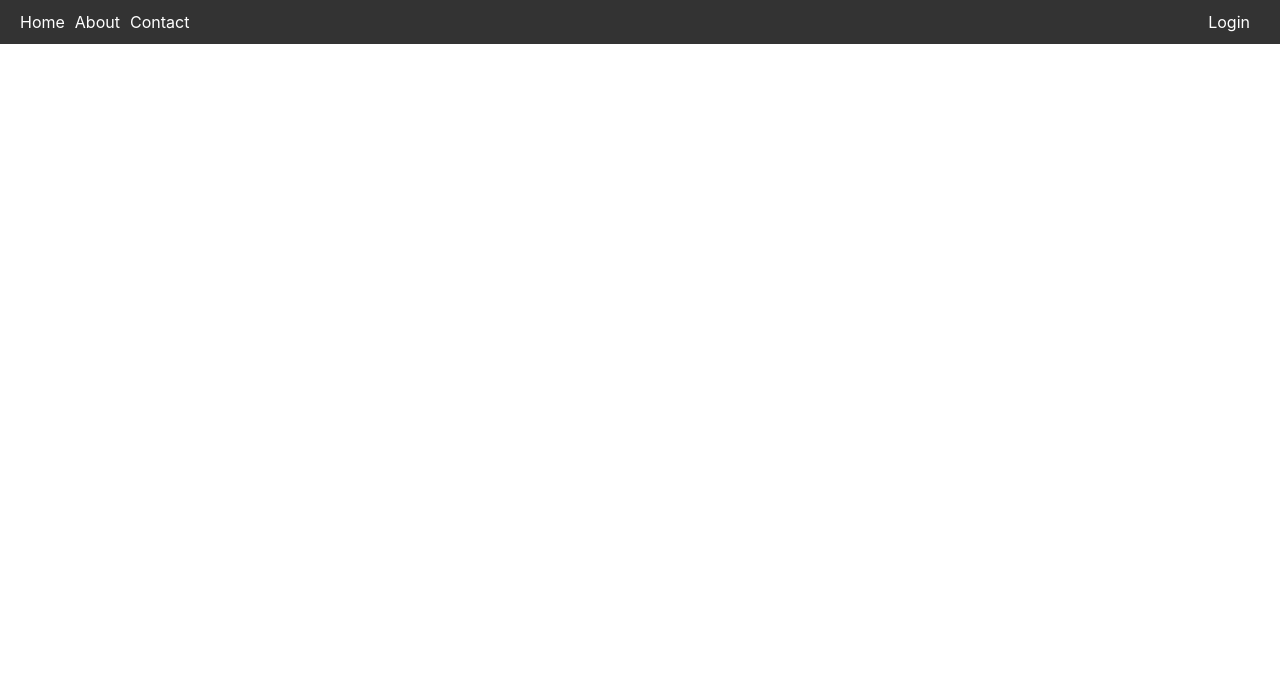
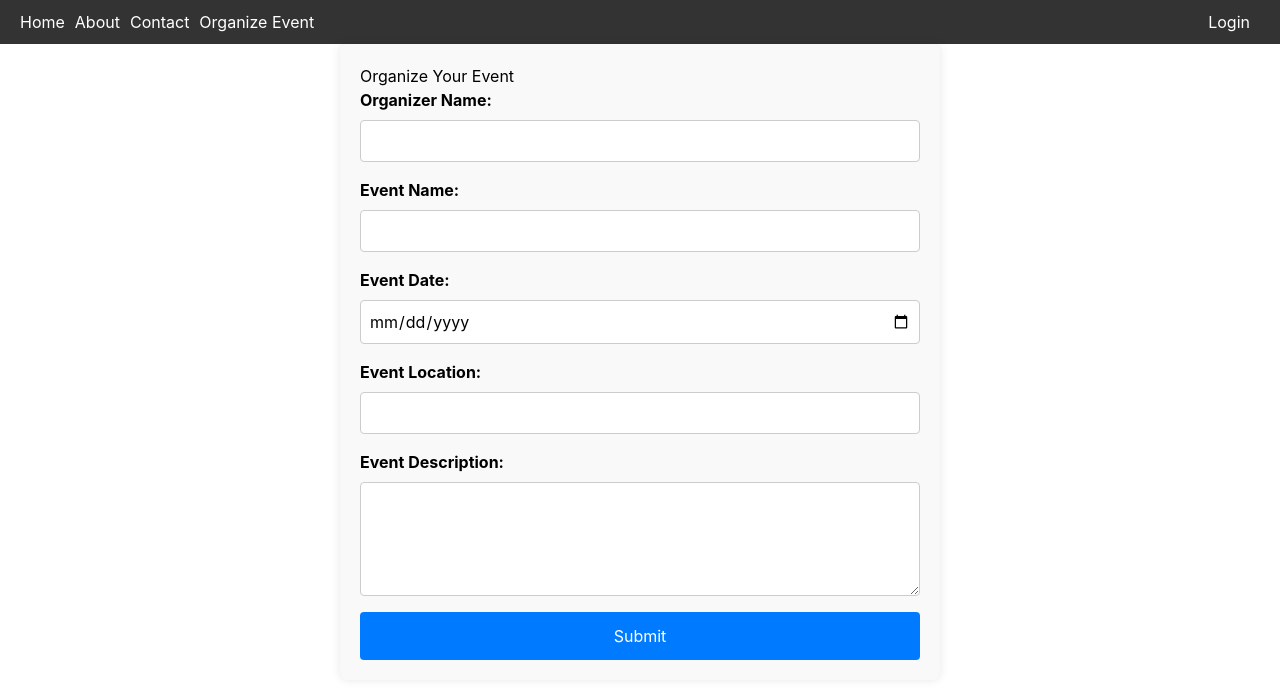
Before and after one commit to Battlebee12/LogicLegends, a React (Create React App) app in the folder event_ticketing/: page /organize-event in a window 1280 px wide. Shown: the top 698 px of the page. Built offline with nearby package versions, Linux system fonts and the light colour scheme.

Commit message:
navbar debug

```diff
--- a/event_ticketing/src/App.js
+++ b/event_ticketing/src/App.js
@@ -7,6 +7,7 @@ import EventList from './Eventlist';
 import About from './about';
 import Contact from './contact';
 import EventDetails from './EventDetails';
+import OrganizeEvent from './Organize';
 
 import ConfirmationPage from './ConfirmationPage';
 import PaymentPage from './Checkout';
@@ -16,7 +17,7 @@ function App() {
     <Router>
       <Navbar />
       <Routes>
-        <Route path="/" element={<EventList />} />
+        <Route path="/event-list" element={<EventList />} />
         <Route path="/login" element={<LandingContent />} />
         <Route path="/sign-up" element={<Signup />} />
         <Route path="/about" element={<About />} />
@@ -24,6 +25,7 @@ function App() {
         <Route path="/event-details/:id" element={<EventDetails />} />
         <Route path="/checkout/:id" element={<PaymentPage />} />
         <Route path="/confirmation" element={<ConfirmationPage />} />
+        <Route path="/organize-event" element={<OrganizeEvent/>}/>
       </Routes>
     </Router>
   );
--- a/event_ticketing/src/Navbar.js
+++ b/event_ticketing/src/Navbar.js
@@ -1,4 +1,4 @@
-import React from 'react';
+import React, { useState } from 'react';
 import { Link, useNavigate } from 'react-router-dom';
 import styled from 'styled-components';
 
@@ -29,10 +29,45 @@ const NavbarWrapper = styled.nav`
       text-decoration: underline;
     }
   }
+
+  .dropdown {
+    position: relative;
+    display: inline-block;
+    margin-left: 10px;
+  }
+
+  .dropdown-content {
+    display: none;
+    position: absolute;
+    background-color: #f9f9f9;
+    min-width: 160px;
+    box-shadow: 0 8px 16px 0 rgba(0,0,0,0.2);
+    z-index: 1;
+  }
+
+  .dropdown:hover .dropdown-content {
+    display: block;
+  }
+
+  .dropdown-content a {
+    color: black;
+    padding: 12px 16px;
+    text-decoration: none;
+    display: block;
+  }
+
+  .dropdown-content a:hover {
+    background-color: #ddd;
+  }
+
+  .logout-btn {
+    color: black;
+  }
 `;
 
 function Navbar() {
   const navigate = useNavigate();
+  const [showDropdown, setShowDropdown] = useState(false);
 
   // Function to handle logout
   const logout = () => {
@@ -58,19 +93,24 @@ function Navbar() {
   return (
     <NavbarWrapper>
       <div>
-        <Link to="/">Home</Link>
+        <Link to="/event-list">Home</Link>
         <Link to="/about">About</Link>
         <Link to="/contact">Contact</Link>
+        {/* Option for organizing an event */}
+        <Link to="/organize-event">Organize Event</Link>
       </div>
       {/* Conditionally render login option if user is not logged in */}
       {!user && (
         <Link to="/login">Login</Link>
       )}
-      {/* Conditionally render user's name and logout option if logged in */}
+      {/* Conditionally render user's name and dropdown menu if logged in */}
       {user && (
-        <div>
+        <div className="dropdown">
           <span>Hello, {user.name}</span>
-          <button onClick={logout}>Logout</button>
+          <div className="dropdown-content">
+            <Link to="/profile">View Profile</Link>
+            <button className="logout-btn" onClick={logout}>Logout</button>
+          </div>
         </div>
       )}
     </NavbarWrapper>
--- /dev/null
+++ b/event_ticketing/src/Organize.js
@@ -0,0 +1,137 @@
+import React, { useState } from 'react';
+import { useNavigate } from 'react-router-dom';
+import styled from 'styled-components';
+
+const OrganizeEventWrapper = styled.div`
+  max-width: 600px;
+  margin: 0 auto;
+  padding: 20px;
+  background-color: #f9f9f9;
+  border-radius: 8px;
+  box-shadow: 0 0 10px rgba(0, 0, 0, 0.1);
+`;
+
+const Form = styled.form`
+  display: flex;
+  flex-direction: column;
+`;
+
+const Label = styled.label`
+  margin-bottom: 8px;
+  font-weight: bold;
+`;
+
+const Input = styled.input`
+  margin-bottom: 16px;
+  padding: 8px;
+  border: 1px solid #ccc;
+  border-radius: 4px;
+  font-size: 16px;
+`;
+
+const TextArea = styled.textarea`
+  margin-bottom: 16px;
+  padding: 8px;
+  border: 1px solid #ccc;
+  border-radius: 4px;
+  font-size: 16px;
+`;
+
+const Button = styled.button`
+  padding: 12px;
+  background-color: #007bff;
+  color: #fff;
+  border: none;
+  border-radius: 4px;
+  font-size: 16px;
+  cursor: pointer;
+
+  &:hover {
+    background-color: #0056b3;
+  }
+`;
+
+const OrganizeEvent = () => {
+  const [organizerName, setOrganizerName] = useState('');
+  const [eventName, setEventName] = useState('');
+  const [eventDate, setEventDate] = useState('');
+  const [eventLocation, setEventLocation] = useState('');
+  const [eventDescription, setEventDescription] = useState('');
+
+  const handleSubmit = (e) => {
+    e.preventDefault();
+    // Implement event submission logic here
+    console.log('Event details submitted:', {
+      organizerName,
+      eventName,
+      eventDate,
+      eventLocation,
+      eventDescription,
+    });
+    // Reset form fields after submission
+    setOrganizerName('');
+    setEventName('');
+    setEventDate('');
+    setEventLocation('');
+    setEventDescription('');
+  };
+  const handleNext = ()=>{
+    Navigate
+  }
+
+  return (
+    <OrganizeEventWrapper>
+      <h2>Organize Your Event</h2>
+      <Form onSubmit={handleSubmit}>
+        <Label htmlFor="organizerName">Organizer Name:</Label>
+        <Input
+          type="text"
+          id="organizerName"
+          value={organizerName}
+          onChange={(e) => setOrganizerName(e.target.value)}
+          required
+        />
+
+        <Label htmlFor="eventName">Event Name:</Label>
+        <Input
+          type="text"
+          id="eventName"
+          value={eventName}
+          onChange={(e) => setEventName(e.target.value)}
+          required
+        />
+
+        <Label htmlFor="eventDate">Event Date:</Label>
+        <Input
+          type="date"
+          id="eventDate"
+          value={eventDate}
+          onChange={(e) => setEventDate(e.target.value)}
+          required
+        />
+
+        <Label htmlFor="eventLocation">Event Location:</Label>
+        <Input
+          type="text"
+          id="eventLocation"
+          value={eventLocation}
+          onChange={(e) => setEventLocation(e.target.value)}
+          required
+        />
+
+        <Label htmlFor="eventDescription">Event Description:</Label>
+        <TextArea
+          id="eventDescription"
+          rows="4"
+          value={eventDescription}
+          onChange={(e) => setEventDescription(e.target.value)}
+          required
+        />
+
+        <Button type="submit" onClick={handleNext}>Submit</Button>
+      </Form>
+    </OrganizeEventWrapper>
+  );
+};
+
+export default OrganizeEvent;
```
